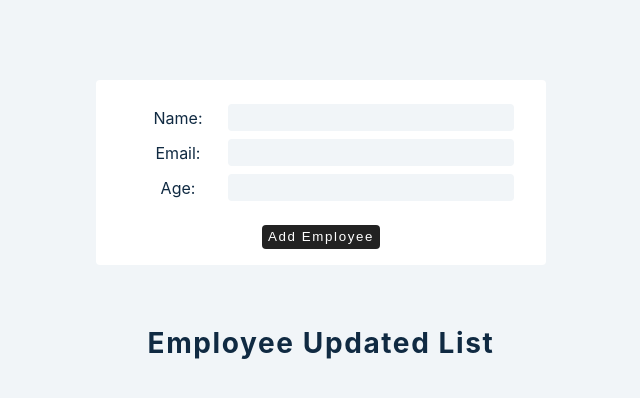
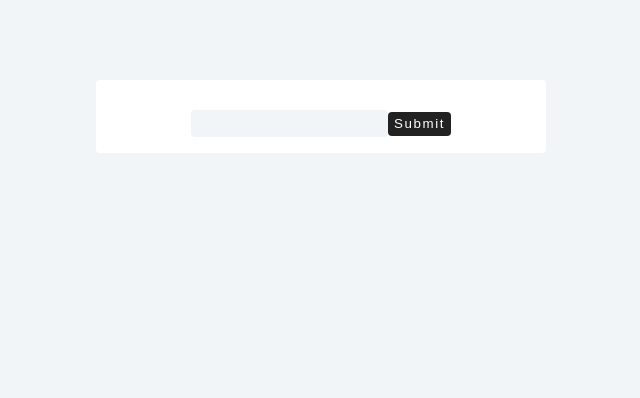
Before and after one commit to VertikaJain/music-classification-python, a React (Create React App) app: page / in a window 1280 px wide. Shown: the top 398 px of the page, without its empty margins (319-959 px from the left). Built offline with nearby package versions, Linux system fonts and the light colour scheme.

Commit message:
useRef basic example

```diff
--- /dev/null
+++ b/src/5-useRef/useRefBasic.js
@@ -0,0 +1,27 @@
+import React, { useRef, useEffect } from 'react'
+
+// useRef does not trigger re-render
+
+const UseRefBasic = () => {
+    const refContainer = useRef(null)
+
+    const handleSubmit = (e) => {
+        e.preventDefault()
+        console.log(e.target.value);
+        console.log(refContainer.current.value);
+
+    }
+
+    return (
+        <>
+            <form className="form" onSubmit={handleSubmit}>
+                <div>
+                    <input type="text" ref={refContainer} />
+                    <button type="submit">Submit</button>
+                </div>
+            </form>
+        </>
+    )
+}
+
+export default UseRefBasic
--- a/src/App.js
+++ b/src/App.js
@@ -9,7 +9,8 @@
 // import ShortCircuit from "./3-conditional-rendering/shortCircuit"
 // import ShowHide from "./3-conditional-rendering/showHide"
 // import ControlledInputs from './4-forms/controlledInputs'
-import MultipleInputs from './4-forms/multipleInputs'
+// import MultipleInputs from './4-forms/multipleInputs'
+import UseRefBasics from "./5-useRef/useRefBasic"
 
 function App() {
   return (
@@ -24,7 +25,8 @@
       {/* <ShortCircuit /> */}
       {/* <ShowHide /> */}
       {/* <ControlledInputs /> */}
-      <MultipleInputs/>
+      {/* <MultipleInputs/> */}
+      <UseRefBasics />
     </div>
   );
 }
```
